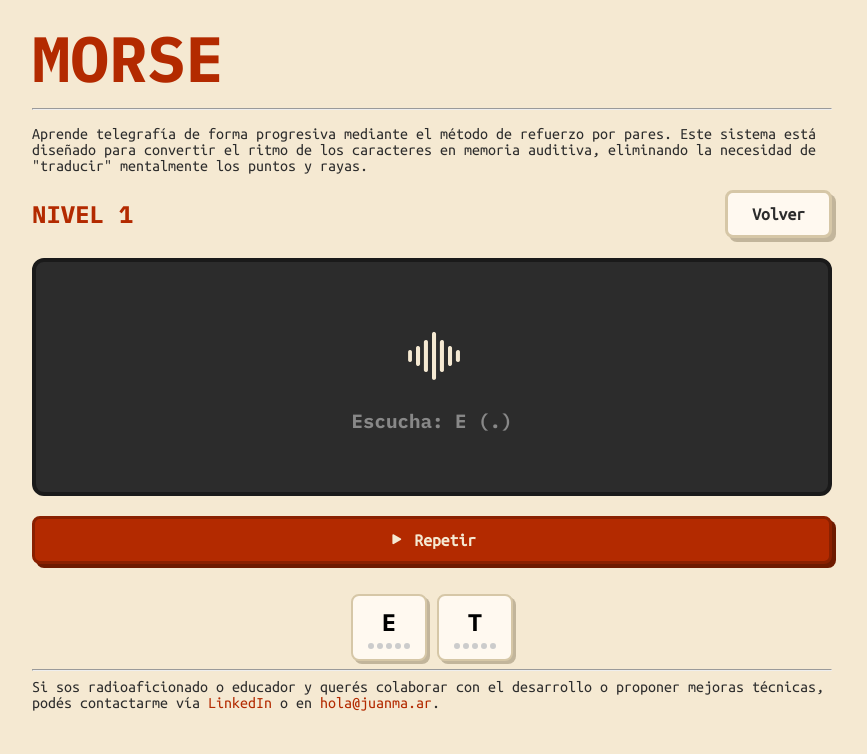
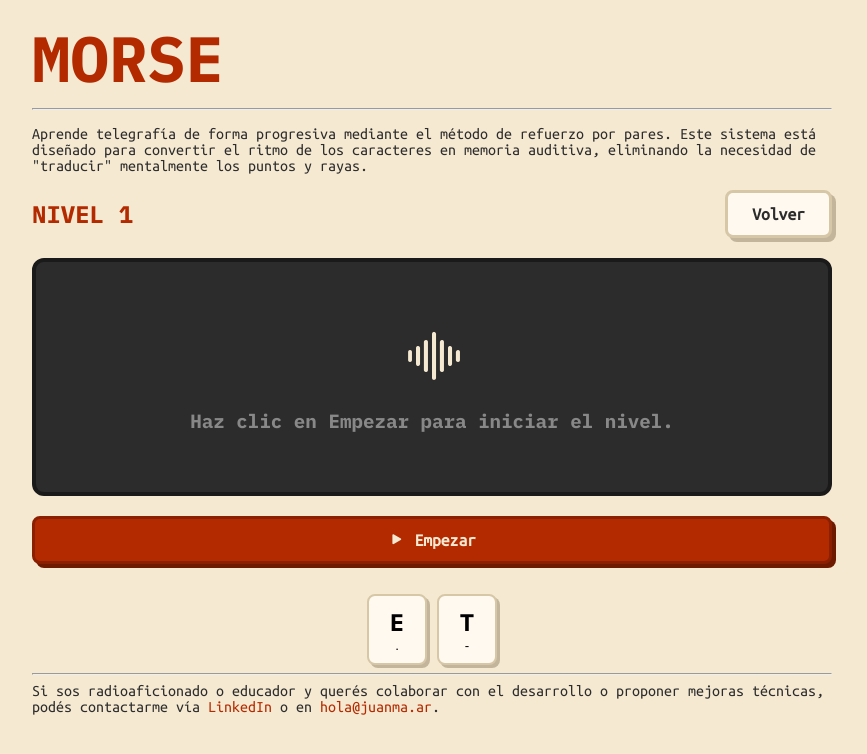
Before and after one commit to espinosajuanma/morse, a React (Vite) app: page /reception/1 in a window 1280 px wide. Shown: the top 754 px of the page, without its empty margins (208-1075 px from the left). Built offline with nearby package versions, Linux system fonts and the light colour scheme; a web font is replaced by a local one.

Commit message:
Start level button

```diff
--- a/src/components/ReceptionGame.jsx
+++ b/src/components/ReceptionGame.jsx
@@ -20,6 +20,7 @@ export default function ReceptionGame({ onBack }) {
   const [targetLetter, setTargetLetter] = useState(null);
   const [feedback, setFeedback] = useState(null); // 'correct', 'incorrect', or null
   const [isProcessing, setIsProcessing] = useState(false);
+  const [hasStarted, setHasStarted] = useState(false);
   const [vibrateEnabled, setVibrateEnabled] = useState(true);
   const isMobile = typeof navigator !== 'undefined' && /Mobi|Android|iPhone|iPad|iPod|Opera Mini|IEMobile/i.test(navigator.userAgent);
 
@@ -52,6 +53,7 @@ export default function ReceptionGame({ onBack }) {
     if (pendingLetters.length === 0) {
       if (currentLevelIndex + 1 < LEVELS.length) {
         navigate(`/reception/${currentLevelIndex + 2}`);
+        setHasStarted(false);
       } else {
         alert("¡Felicidades! Has completado todos los niveles.");
         onBack();
@@ -71,16 +73,20 @@ export default function ReceptionGame({ onBack }) {
     }, 500);
   }, [availableLetters, currentLevelIndex, onBack, navigate, vibrateEnabled, isMobile]);
 
-  // Start the first turn when points are initialized
   useEffect(() => {
-    if (!targetLetter && Object.keys(points).length > 0 && !feedback) {
-      initAudio(); // Requires user interaction prior to this component rendering
+    if (hasStarted && !targetLetter && Object.keys(points).length > 0 && !feedback) {
       pickNextLetter(points);
     }
-  }, [points, targetLetter, feedback, pickNextLetter]);
+  }, [hasStarted, points, targetLetter, feedback, pickNextLetter]);
+
+  const startLevel = useCallback(() => {
+    if (hasStarted) return;
+    initAudio();
+    setHasStarted(true);
+  }, [hasStarted]);
 
   const handleInput = useCallback((inputLetter) => {
-    if (isProcessing || !targetLetter || feedback) return;
+    if (!hasStarted || isProcessing || !targetLetter || feedback) return;
 
     const upperInput = inputLetter.toUpperCase();
     if (!availableLetters.includes(upperInput)) return;
@@ -112,10 +118,19 @@ export default function ReceptionGame({ onBack }) {
   useEffect(() => {
     const handleKeyDown = (e) => {
       if (/^[a-zA-Z]$/.test(e.key)) {
+        if (hasStarted) {
           handleInput(e.key);
+        } else {
+          const upperKey = e.key.toUpperCase();
+          if (availableLetters.includes(upperKey)) {
+            playMorseSequence(morseAlphabet[upperKey], undefined, { vibrate: supportsVibrate && isMobile && vibrateEnabled });
+          }
+        }
       }
       if (e.key === ' ') {
+        if (hasStarted && targetLetter) {
           playMorseSequence(morseAlphabet[targetLetter], undefined, { vibrate: supportsVibrate && isMobile && vibrateEnabled });
+        }
       }
       if (e.key === 'Escape') {
         onBack();
@@ -123,7 +138,7 @@ export default function ReceptionGame({ onBack }) {
     };
     window.addEventListener('keydown', handleKeyDown);
     return () => window.removeEventListener('keydown', handleKeyDown);
-  }, [handleInput, isMobile, vibrateEnabled]);
+  }, [handleInput, hasStarted, isMobile, targetLetter, vibrateEnabled, availableLetters, onBack]);
 
   return (
     <div className="game-container">
@@ -142,15 +157,27 @@ export default function ReceptionGame({ onBack }) {
 
         {/* Hint: Show explicitly if points are 0 */}
         <div className="hint-display">
-          {targetLetter && points[targetLetter] === 0 ? (
+          {!hasStarted ? (
+            <span className="hint-text">Haz clic en Empezar para iniciar el nivel.</span>
+          ) : targetLetter && points[targetLetter] === 0 ? (
             <span className="hint-text">Escucha: {targetLetter} ({morseAlphabet[targetLetter]})</span>
           ) : (
             <span className="hint-text">¿Qué letra es?</span>
           )}
         </div>
       </div>
-      <button className="btn-primary" onClick={() => playMorseSequence(morseAlphabet[targetLetter], undefined, { vibrate: supportsVibrate && isMobile && vibrateEnabled })} disabled={isProcessing || !targetLetter}>
-        <i className="bi-play-fill"></i> Repetir
+      <button
+        className="btn-primary"
+        onClick={() => {
+          if (!hasStarted) {
+            startLevel();
+            return;
+          }
+          playMorseSequence(morseAlphabet[targetLetter], undefined, { vibrate: supportsVibrate && isMobile && vibrateEnabled });
+        }}
+        disabled={hasStarted ? isProcessing || !targetLetter : false}
+      >
+        <i className="bi-play-fill"></i> {hasStarted ? 'Repetir' : 'Empezar'}
       </button>
 
       <div className="virtual-keyboard">
@@ -160,15 +187,25 @@ export default function ReceptionGame({ onBack }) {
             <button
               key={letter}
               className="key-btn"
-              onClick={() => handleInput(letter)}
+              onClick={() => {
+                if (!hasStarted) {
+                  playMorseSequence(morseAlphabet[letter], undefined, { vibrate: supportsVibrate && isMobile && vibrateEnabled });
+                } else {
+                  handleInput(letter);
+                }
+              }}
               disabled={isProcessing}
             >
               <span className="key-letter">{letter}</span>
+              {!hasStarted ? (
+                <span className="key-subtitle">{morseAlphabet[letter]}</span>
+              ) : (
                 <div className="progress-dots">
                   {[...Array(TARGET_POINTS)].map((_, i) => (
                     <div key={i} className={`dot ${i < progress ? 'filled' : ''}`}></div>
                   ))}
                 </div>
+              )}
             </button>
           )
         })}
```
Lines whose indentation alone changed are shown as unchanged.
